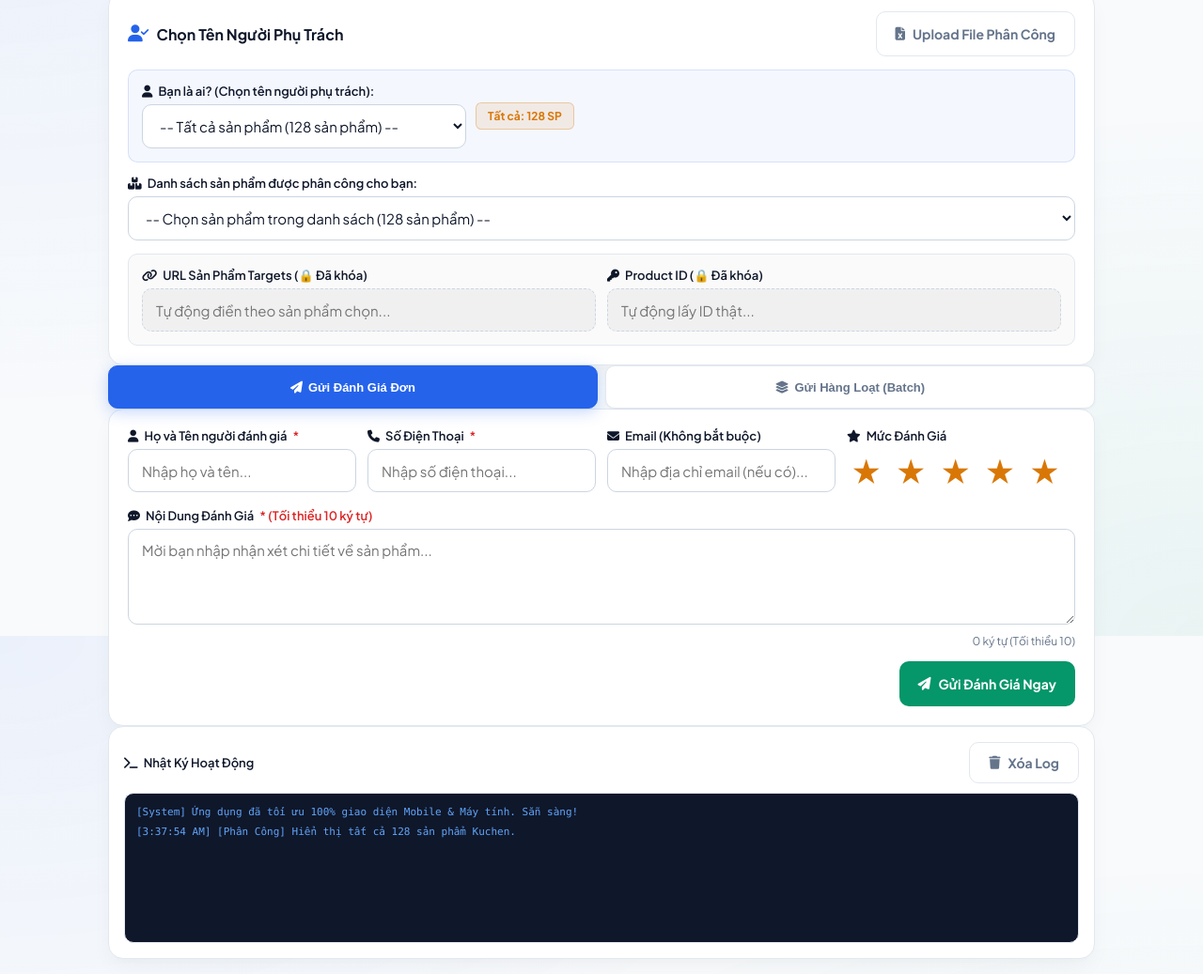
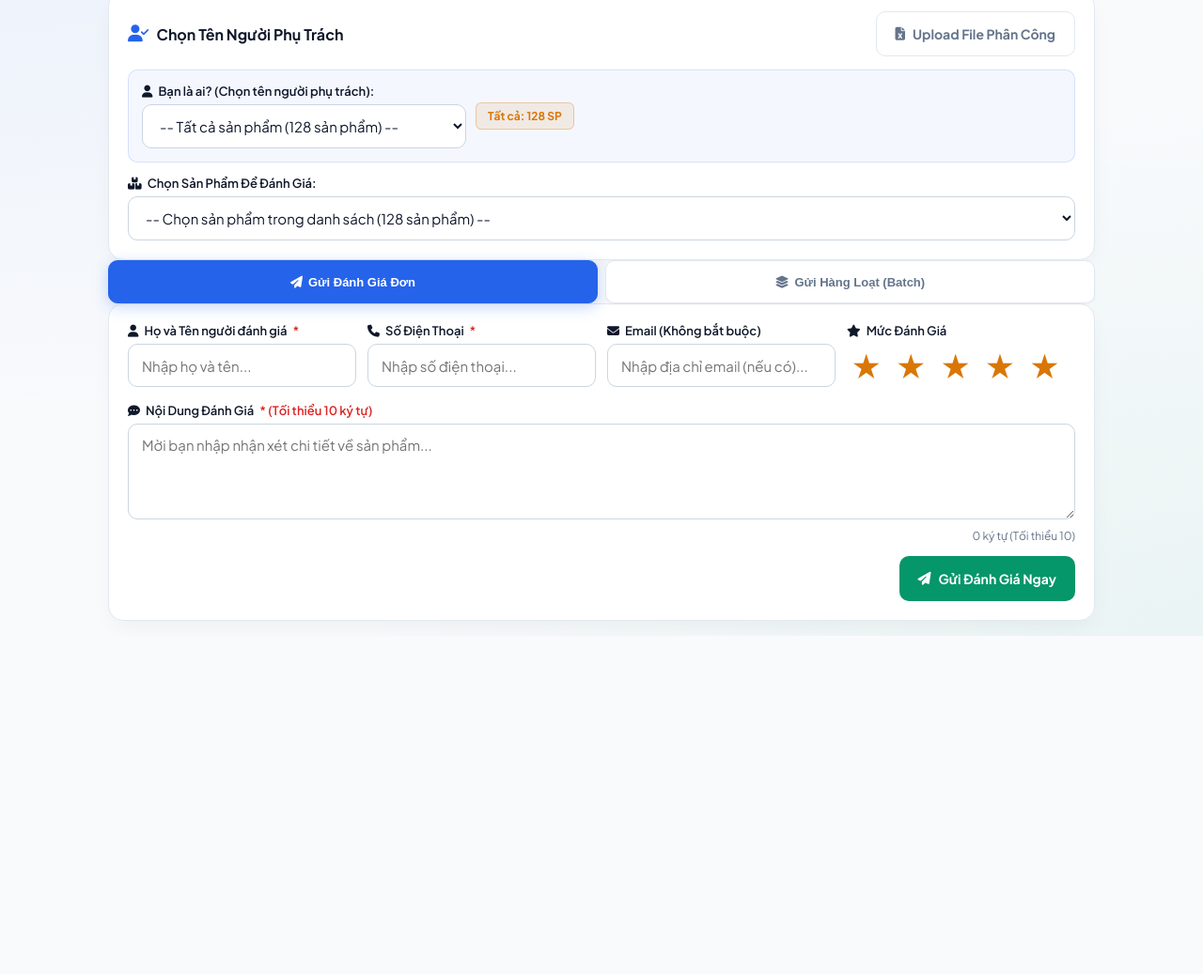
Before and after one commit to nxl2010/reviewtool, a website: page public/index.html in a window 1280 px wide. Shown: the part 123-1160 px from the top of the page at 94% size. After the commit the page ends 800 px from the top, so only its background shows below. Drawn offline with Linux system fonts and the light colour scheme.

Commit message:
Hide activity log terminal, product URL input, and product ID input from form UI

```diff
--- a/public/index.html
+++ b/public/index.html
@@ -207,20 +207,6 @@
       .staff-row { flex-direction: row; align-items: center; }
     }
 
-    .product-info-box {
-      display: grid;
-      grid-template-columns: 1fr;
-      gap: 12px;
-      padding: 14px;
-      background: rgba(0, 0, 0, 0.02);
-      border: 1px solid var(--card-border);
-      border-radius: var(--radius-md);
-    }
-
-    @media (min-width: 640px) {
-      .product-info-box { grid-template-columns: repeat(2, 1fr); }
-    }
-
     .form-group {
       display: flex;
       flex-direction: column;
@@ -252,13 +238,6 @@
     }
 
     textarea { min-height: 100px; }
-
-    input[readonly] {
-      background: rgba(0, 0, 0, 0.04);
-      color: var(--text-muted);
-      cursor: not-allowed;
-      border-style: dashed;
-    }
 
     input:focus, textarea:focus, select:focus {
       outline: none;
@@ -406,30 +385,6 @@
     .progress-bar-bg { width: 100%; height: 10px; background: rgba(0, 0, 0, 0.1); border-radius: 5px; overflow: hidden; }
     .progress-bar-fill { height: 100%; width: 0%; background: linear-gradient(90deg, var(--primary), var(--success)); transition: width 0.3s ease; }
 
-    .log-card { padding: 16px; }
-    .log-header { margin-bottom: 10px; display: flex; justify-content: space-between; align-items: center; }
-    .log-title { font-weight: 600; font-size: 13px; display: flex; align-items: center; gap: 6px; }
-
-    .log-terminal {
-      background: #0f172a;
-      border: 1px solid var(--card-border);
-      border-radius: var(--radius-md);
-      padding: 12px;
-      height: 160px;
-      overflow-y: auto;
-      font-family: 'Consolas', 'Courier New', monospace;
-      font-size: 11px;
-      line-height: 1.5;
-      display: flex;
-      flex-direction: column;
-      gap: 4px;
-    }
-
-    .log-line.info { color: #60a5fa; }
-    .log-line.success { color: #34d399; }
-    .log-line.warning { color: #fbbf24; }
-    .log-line.error { color: #f87171; }
-
     .excel-upload-btn-wrapper {
       position: relative;
       overflow: hidden;
@@ -519,23 +474,16 @@
         </div>
 
         <!-- Product Selector filtered by Staff -->
-        <div class="form-group" style="margin-bottom: 14px;">
-          <label for="excelProductSelect"><i class="fa-solid fa-boxes-stacked"></i> Danh sách sản phẩm được phân công cho bạn:</label>
+        <div class="form-group">
+          <label for="excelProductSelect"><i class="fa-solid fa-boxes-stacked"></i> Chọn Sản Phẩm Để Đánh Giá:</label>
           <select id="excelProductSelect">
             <option value="">-- Đang tải danh sách sản phẩm... --</option>
           </select>
         </div>
 
-        <div class="product-info-box">
-          <div class="form-group">
-            <label for="productUrlInput"><i class="fa-solid fa-link"></i> URL Sản Phẩm Targets (🔒 Đã khóa)</label>
-            <input type="text" id="productUrlInput" value="" readonly placeholder="Tự động điền theo sản phẩm chọn...">
-          </div>
-          <div class="form-group">
-            <label for="productIdInput"><i class="fa-solid fa-key"></i> Product ID (🔒 Đã khóa)</label>
-            <input type="text" id="productIdInput" value="" readonly placeholder="Tự động lấy ID thật...">
-          </div>
-        </div>
+        <!-- Hidden Product URL & Product ID Inputs -->
+        <input type="hidden" id="productUrlInput" value="">
+        <input type="hidden" id="productIdInput" value="">
       </section>
 
       <!-- Navigation Tabs -->
@@ -648,18 +596,11 @@
           </div>
         </div>
       </section>
+    </main>
 
-      <!-- Log Terminal -->
-      <section class="card log-card">
-        <div class="log-header">
-          <div class="log-title"><i class="fa-solid fa-terminal"></i> Nhật Ký Hoạt Động</div>
-          <button class="btn btn-sm btn-outline" id="btnClearLog" style="width:auto; min-height:36px;"><i class="fa-solid fa-trash"></i> Xóa Log</button>
-        </div>
-        <div class="log-terminal" id="logTerminal">
-          <div class="log-line info">[System] Ứng dụng đã tối ưu 100% giao diện Mobile & Máy tính. Sẵn sàng!</div>
-        </div>
-      </section>
-    </main>
+    <!-- Hidden Log Terminal Container for background JS compatibility -->
+    <div id="logTerminal" style="display: none;"></div>
+    <button id="btnClearLog" style="display: none;"></button>
 
     <!-- Hidden Iframe Target -->
     <iframe name="hidden_submit_iframe" id="hidden_submit_iframe"></iframe>
```
Also changed, not shown: index.html (+9 -68 lines).
